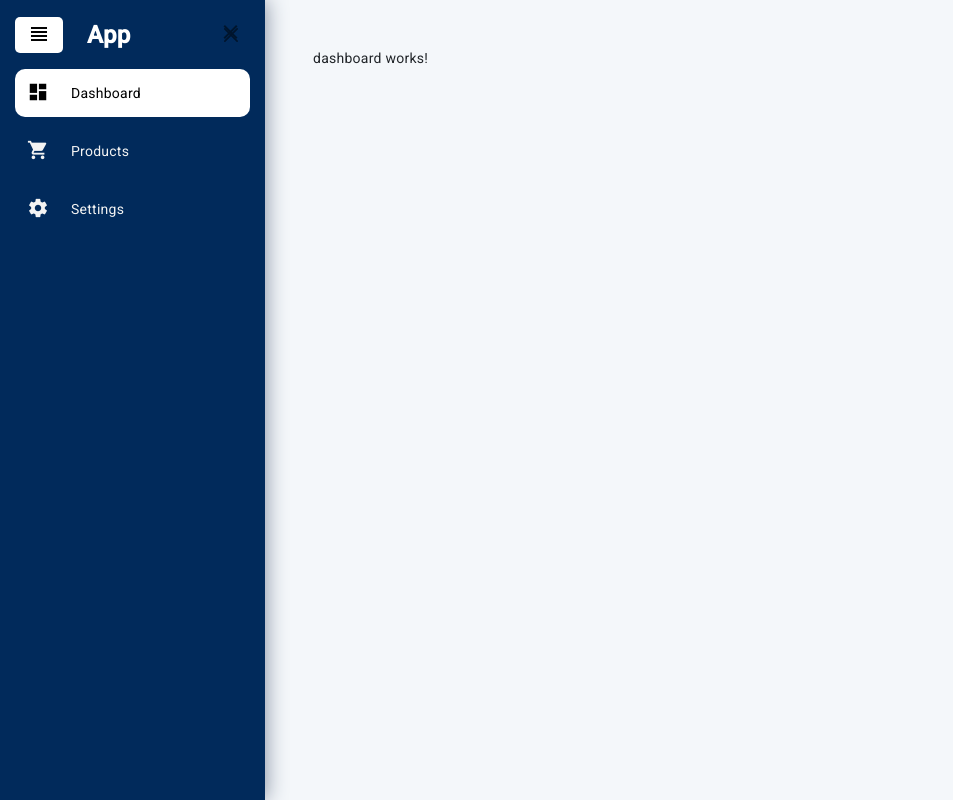
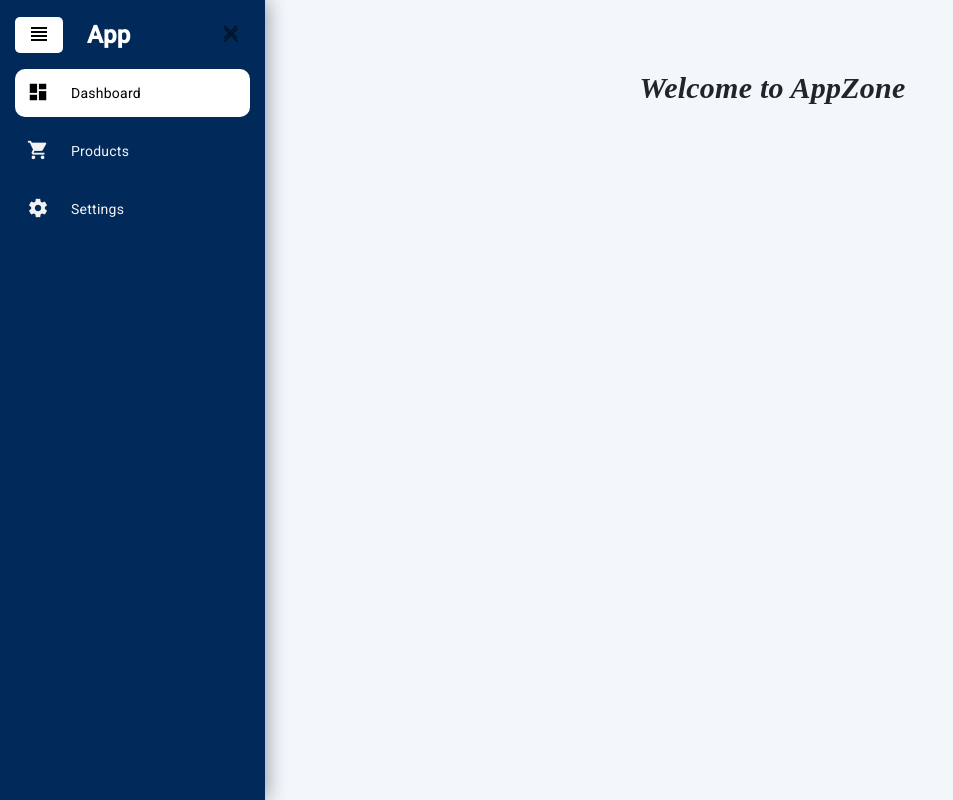
Before and after one commit to TrishitaRoy24/AppZone, an Angular app: page /dashboard in a window 1280 px wide. Shown: the whole page, without its empty margins (0-953 px from the left). Built offline with nearby package versions, Linux system fonts and the light colour scheme.

Commit message:
dashboard welcome msg

```diff
--- a/src/app/Components/dashboard/dashboard.component.html
+++ b/src/app/Components/dashboard/dashboard.component.html
@@ -1 +1,3 @@
-<p>dashboard works!</p>
+<div class="welcome-style" >
+  Welcome to AppZone
+</div>
--- a/src/app/Components/dashboard/dashboard.component.scss
+++ b/src/app/Components/dashboard/dashboard.component.scss
@@ -0,0 +1,8 @@
+.welcome-style{
+  text-align: center;
+  padding: 30px;
+  font-weight: bold;
+  font-size: 30px;
+  font-family: 'Times New Roman', Times, serif;
+  font-style: italic;
+}
```
